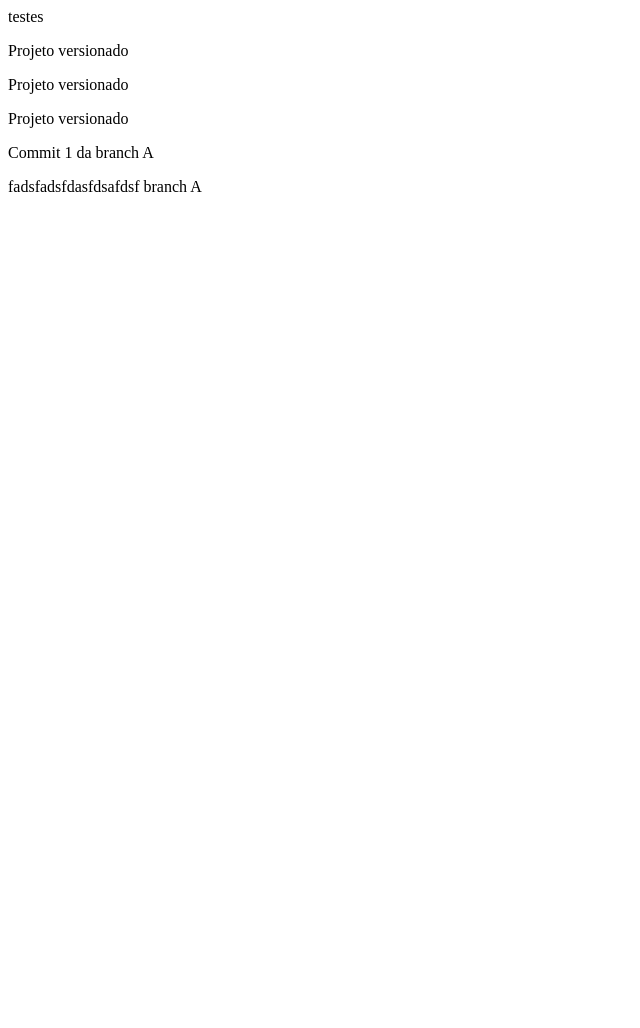
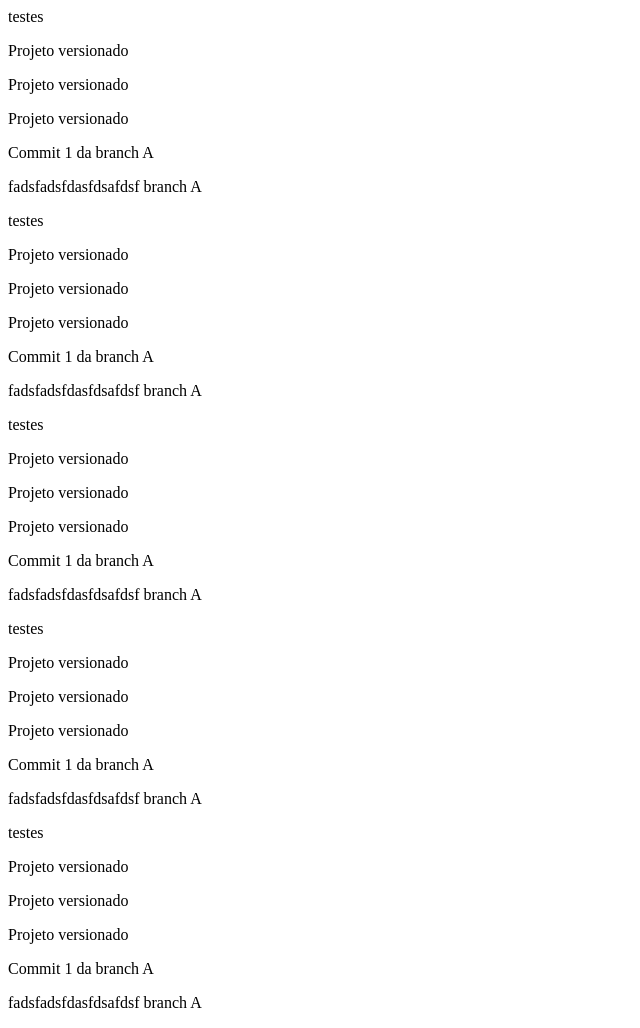
Before and after one commit to henrique25teles/projetoEstudoGit, a plain HTML site: page index.html in a window 1280 px wide. Shown: the whole page, without its empty margins (0-640 px from the left). Before the commit the page ends 800 px from the top, so only its background shows below. Drawn offline with Linux system fonts and the light colour scheme.

Commit message:
Mudanças final

```diff
--- a/index.html
+++ b/index.html
@@ -6,4 +6,32 @@
     <p>Commit 1 da branch A</p>
     <p>fadsfadsfdasfdsafdsf branch A</p>
 
+    testes
+    <p>Projeto versionado</p>
+    <p>Projeto versionado</p>
+    <p>Projeto versionado</p>
+    <p>Commit 1 da branch A</p>
+    <p>fadsfadsfdasfdsafdsf branch A</p>
+
+    testes
+    <p>Projeto versionado</p>
+    <p>Projeto versionado</p>
+    <p>Projeto versionado</p>
+    <p>Commit 1 da branch A</p>
+    <p>fadsfadsfdasfdsafdsf branch A</p>
+
+    testes
+    <p>Projeto versionado</p>
+    <p>Projeto versionado</p>
+    <p>Projeto versionado</p>
+    <p>Commit 1 da branch A</p>
+    <p>fadsfadsfdasfdsafdsf branch A</p>
+
+    testes
+    <p>Projeto versionado</p>
+    <p>Projeto versionado</p>
+    <p>Projeto versionado</p>
+    <p>Commit 1 da branch A</p>
+    <p>fadsfadsfdasfdsafdsf branch A</p>
+
 </html>
```
